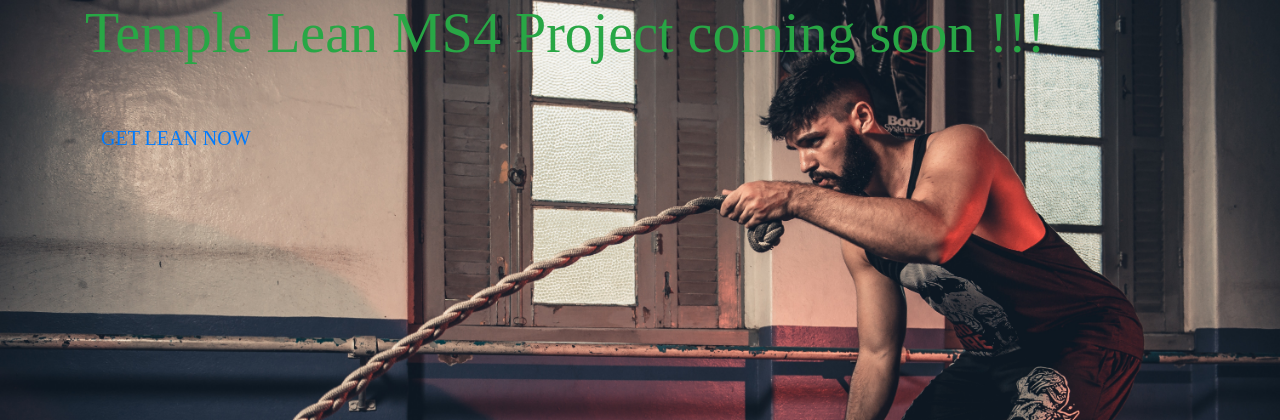
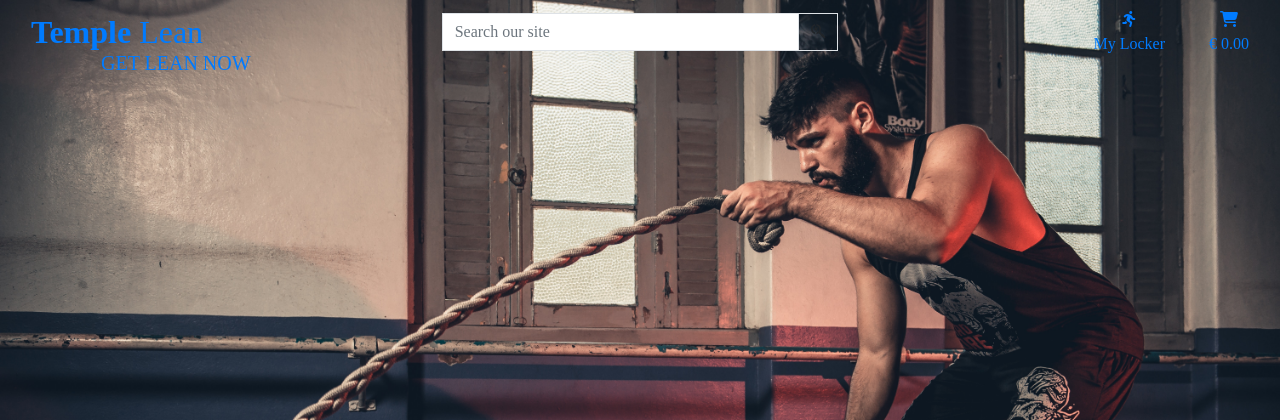
Before and after one commit to Andrew-code2020/ms4, a Django app: page / in a window 1280 px wide. Shown: the top 420 px of the page. Run offline with Django 3.2, Linux system fonts and the light colour scheme; some libraries are stand-ins or nearby versions; some web fonts are replaced.

Commit message:
base.html Home icon logo search bar html. Added my locker for account and shopping cart for products

```diff
--- a/home/templates/home/index.html
+++ b/home/templates/home/index.html
@@ -7,9 +7,7 @@
 <div class="container header-container">
     <div class="row">
         <div class="col">
-            <h1 class="display-4 text-success">
-                Temple Lean MS4 Project coming soon !!!
-            </h1>
+
         </div>
     </div>
 </div>
--- a/static/css/base.css
+++ b/static/css/base.css
@@ -13,3 +13,7 @@ body {
     color: #555;
     font-family: 'RocknRoll One';
 }
+
+.text-lean{
+
+}
--- a/templates/base.html
+++ b/templates/base.html
@@ -56,8 +56,72 @@
 
 
     <body>
+
+        <body>
             <header class="container-fluid fixed-top">
-
+                <div class="row">
+                    <div class="col-12 col-lg-4 my-auto py-1 py-lg-0 text-center text-lg-left">
+                        <a href="{% url 'home' %}" class="nav-link main-logo-link">
+                            <h2 class="logo-font text-lean my-0"><strong>Temple</strong> Lean</h2>
+                        </a>
+                    </div>
+                    <div class="col-12 col-lg-4 my-auto py-1 py-lg-0">
+                        <form method="GET" action="">
+                            <div class="input-group w-100">
+                                <input class="form-control border border-black rounded-0" type="text" name="q"
+                                    placeholder="Search our site">
+                                <div class="input-group-append">
+                                    <button class="form-control btn btn-black border border-black rounded-0"
+                                        type="submit">
+                                        <span class="icon">
+                                            <i class="fab fa-searchengin"></i>
+                                        </span>
+                                    </button>
+                                </div>
+                            </div>
+                        </form>
+                    </div>
+                    <div class="col-12 col-lg-4 my-auto py-1 py-lg-0">
+                        <ul class="list-inline list-unstyled text-center text-lg-right my-0">
+                            <li class="list-inline-item dropdown">
+                                <a class="text-black nav-link" href="#" id="user-options" data-toggle="dropdown"
+                                    aria-haspopup="true" aria-expanded="false">
+                                    <div class="text-center">
+                                        <div><i class="fas fa-running"></i></div>
+                                        <p class="my-0">My Locker</p>
+                                    </div>
+                                </a>
+                                <div class="dropdown-menu border-0" aria-labelledby="user-options">
+                                    {% if request.user.is_authenticated %}
+                                    {% if request.user.is_superuser %}
+                                    <a href="" class="dropdown-item">Manage Temple Lean</a>
+                                    {% endif %}
+                                    <a href="" class="dropdown-item">My Profile</a>
+                                    <a href="{% url 'account_logout' %}" class="dropdown-item">Logout</a>
+                                    {% else %}
+                                    <a href="{% url 'account_signup' %}" class="dropdown-item">Register</a>
+                                    <a href="{% url 'account_login' %}" class="dropdown-item">Login</a>
+                                    {% endif %}
+                                </div>
+                            </li>
+                            <li class="list-inline-item">
+                                <a class="{% if grand_total %}text-info font-weight-bold{% else %}text-black{% endif %} nav-link"
+                                    href="">
+                                    <div class="text-center">
+                                        <div><i class="fas fa-shopping-cart"></i></div>
+                                        <p class="my-0">
+                                            {% if grand_total %}
+                                            € {{ grand_total|floatformat:2 }}
+                                            {% else %}
+                                            € 0.00
+                                            {% endif %}
+                                        </p>
+                                    </div>
+                                </a>
+                            </li>
+                        </ul>
+                    </div>
+                </div>
             </header>
 
             {% if messages %}
```
Lines whose indentation alone changed are shown as unchanged.
